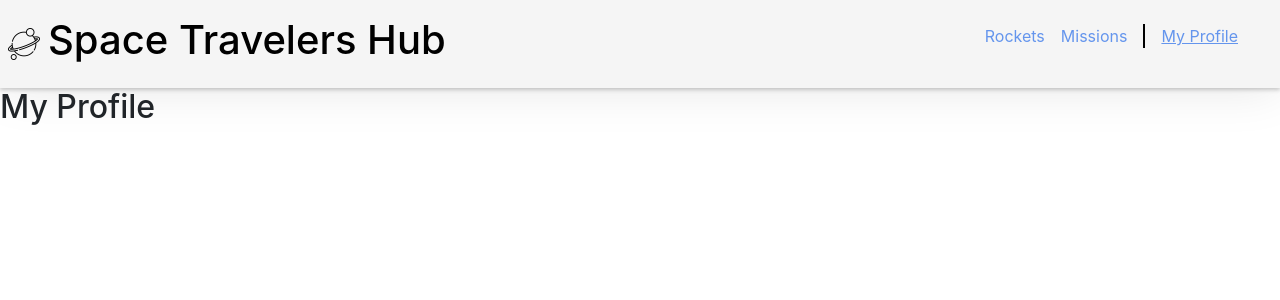
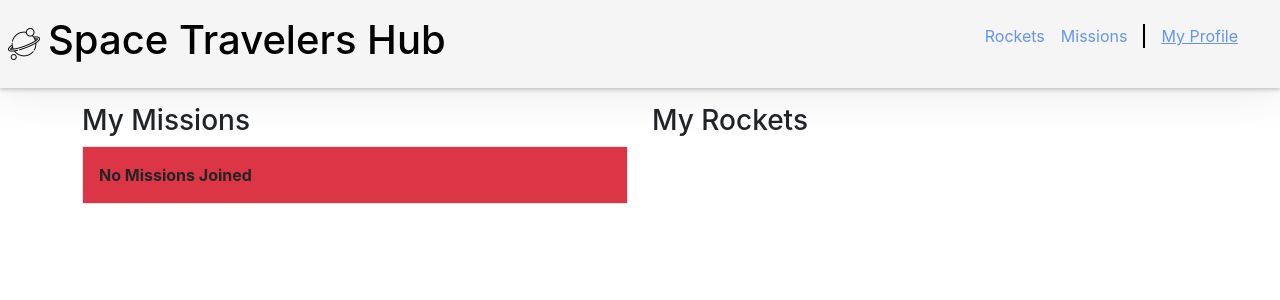
Before and after one commit to Kashif-Saleem-Ghuman/react-group-project, a React (Create React App) app: page /myprofile in a window 1280 px wide. Shown: the top 300 px of the page. Built offline with nearby package versions, Linux system fonts and the light colour scheme.

Commit message:
Add display function for joined mission members

```diff
--- a/src/component/MyProfile.js
+++ b/src/component/MyProfile.js
@@ -1,9 +1,40 @@
+/* eslint-disable import/no-extraneous-dependencies */
 import React from 'react';
+import { useSelector } from 'react-redux';
+import { Table } from 'react-bootstrap';
+// import { joinMission } from '../redux/missions/missions';
 
-const MyProfile = () => (
-  <div className="myprofile-card">
-    <h2>My Profile</h2>
-  </div>
-);
+const MyProfile = () => {
+  const mission = useSelector((state) => state.mission);
+  const joined = mission.filter((m) => m.reserved);
+  return (
+    <div className="container mt-3">
+      <div className="row">
+        <div className="col-6">
+          <h3>My Missions</h3>
+          <Table bordered>
+            <thead>
+              <tr>
+                {joined.length === 0 && (
+                <th className="bg-danger p-3">No Missions Joined</th>
+                )}
+              </tr>
+            </thead>
+            <tbody>
+              {joined.map((mission) => (
+                <tr key={mission.mission_id}>
+                  <td className="p-3">{mission.mission_name}</td>
+                </tr>
+              ))}
+            </tbody>
+          </Table>
+        </div>
+        <div className="col-6">
+          <h3>My Rockets</h3>
+        </div>
+      </div>
+    </div>
+  );
+};
 
 export default MyProfile;
```
